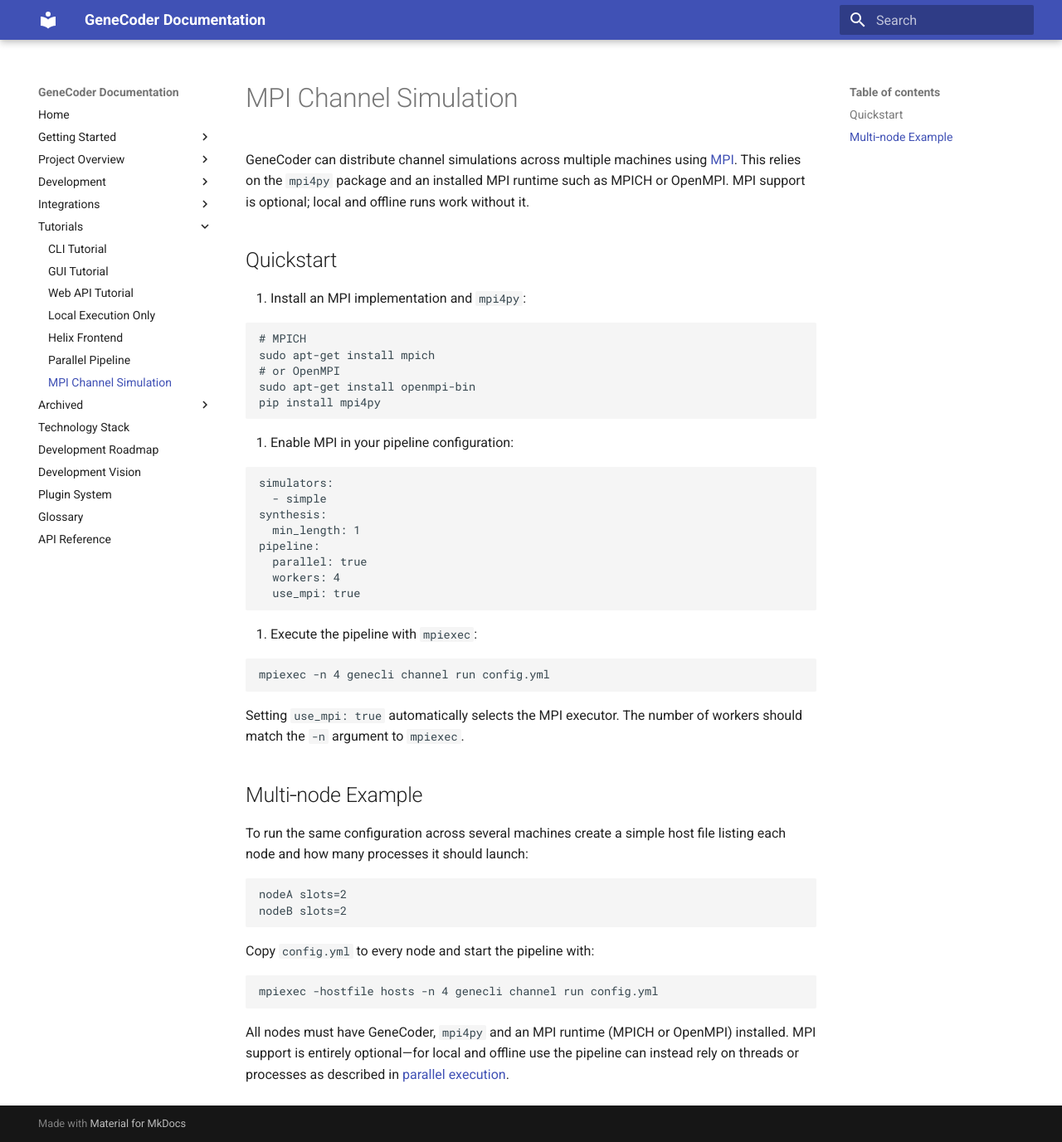
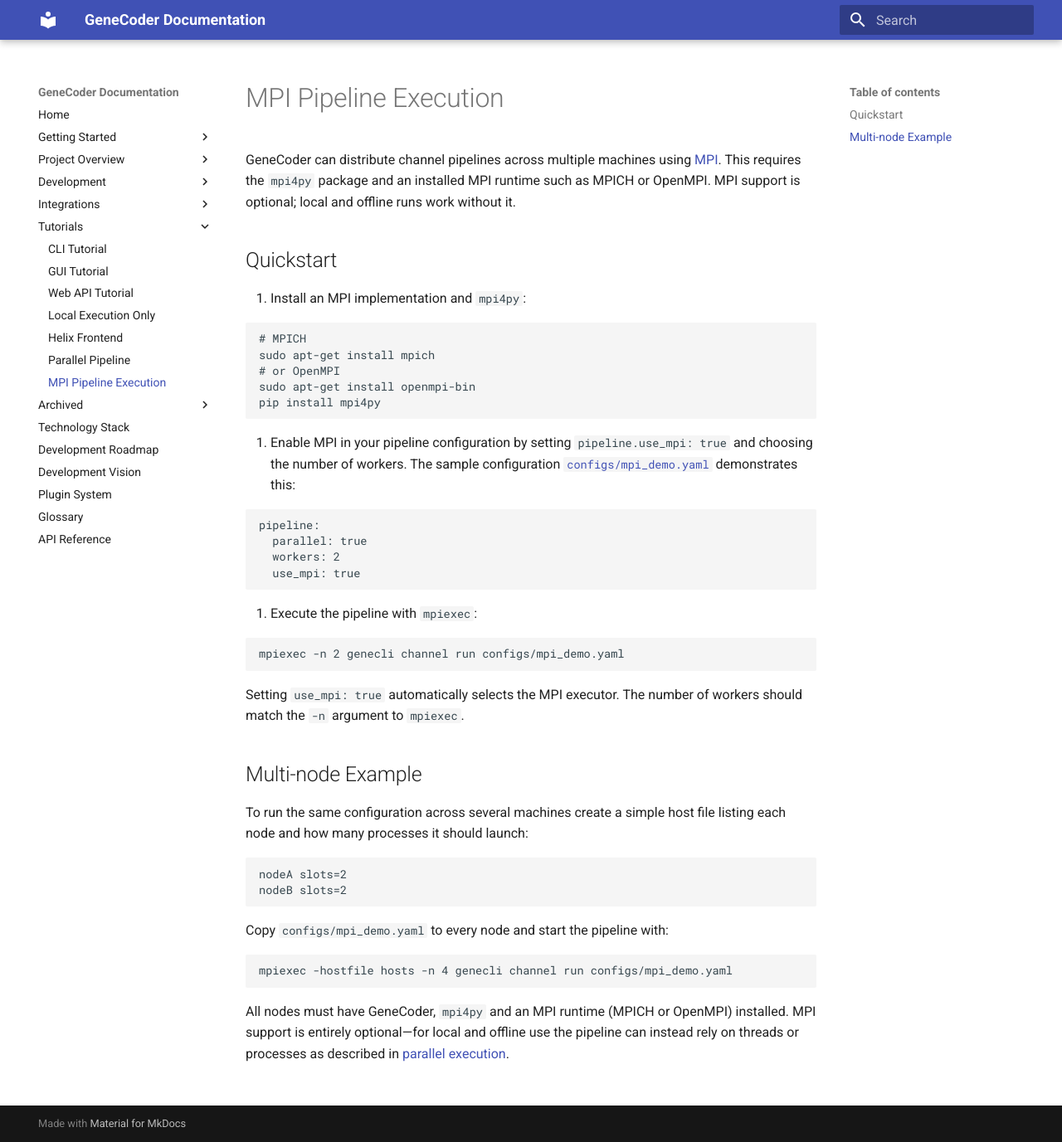
Before and after one commit to d0tTino/GeneCoder, an MkDocs documentation site: the page built from docs/mpi.md, in a window 1280 px wide and 1377 px high. Shown: the whole window at 83% size. Built offline with MkDocs 1.6.1 and Material for MkDocs 9.7.7, drawn with Linux system fonts in a browser that asks for light colours.

Commit message:
docs: add MPI execution guide

````diff
--- a/docs/mpi.md
+++ b/docs/mpi.md
@@ -1,7 +1,6 @@
-# MPI Channel Simulation
+# MPI Pipeline Execution
 
-GeneCoder can distribute channel simulations across multiple machines using [MPI](https://en.wikipedia.org/wiki/Message_Passing_Interface). This relies on the `mpi4py` package and an installed MPI runtime such as MPICH or OpenMPI.
-MPI support is optional; local and offline runs work without it.
+GeneCoder can distribute channel pipelines across multiple machines using [MPI](https://en.wikipedia.org/wiki/Message_Passing_Interface). This requires the `mpi4py` package and an installed MPI runtime such as MPICH or OpenMPI. MPI support is optional; local and offline runs work without it.
 
 ## Quickstart
 
@@ -15,28 +14,24 @@ sudo apt-get install openmpi-bin
 pip install mpi4py
 ```
 
-2. Enable MPI in your pipeline configuration:
+2. Enable MPI in your pipeline configuration by setting `pipeline.use_mpi: true` and choosing the number of workers. The sample configuration [`configs/mpi_demo.yaml`](../configs/mpi_demo.yaml) demonstrates this:
 
 ```yaml
-simulators:
-  - simple
-synthesis:
-  min_length: 1
 pipeline:
   parallel: true
-  workers: 4
+  workers: 2
   use_mpi: true
 ```
 
 3. Execute the pipeline with `mpiexec`:
 
 ```bash
-mpiexec -n 4 genecli channel run config.yml
+mpiexec -n 2 genecli channel run configs/mpi_demo.yaml
 ```
 
 Setting `use_mpi: true` automatically selects the MPI executor. The number of workers should match the `-n` argument to `mpiexec`.
 
-## Multi‑node Example
+## Multi-node Example
 
 To run the same configuration across several machines create a simple host file listing each node and how many processes it should launch:
 
@@ -45,10 +40,10 @@ nodeA slots=2
 nodeB slots=2
 ```
 
-Copy `config.yml` to every node and start the pipeline with:
+Copy `configs/mpi_demo.yaml` to every node and start the pipeline with:
 
 ```bash
-mpiexec -hostfile hosts -n 4 genecli channel run config.yml
+mpiexec -hostfile hosts -n 4 genecli channel run configs/mpi_demo.yaml
 ```
 
 All nodes must have GeneCoder, `mpi4py` and an MPI runtime (MPICH or OpenMPI) installed. MPI support is entirely optional—for local and offline use the pipeline can instead rely on threads or processes as described in [parallel execution](parallel.md).
--- a/mkdocs.yml
+++ b/mkdocs.yml
@@ -32,7 +32,7 @@ nav:
       - Local Execution Only: cloud.md
       - Helix Frontend: helix_frontend.md
       - Parallel Pipeline: parallel.md
-      - MPI Channel Simulation: mpi.md
+      - MPI Pipeline Execution: mpi.md
   - Archived:
       - Full Development Vision: archived/DEVELOPMENT_VISION.md
   - Technology Stack: technology_stack.md
````
Also changed, not shown: docs/index.md (+1 -0 lines).
